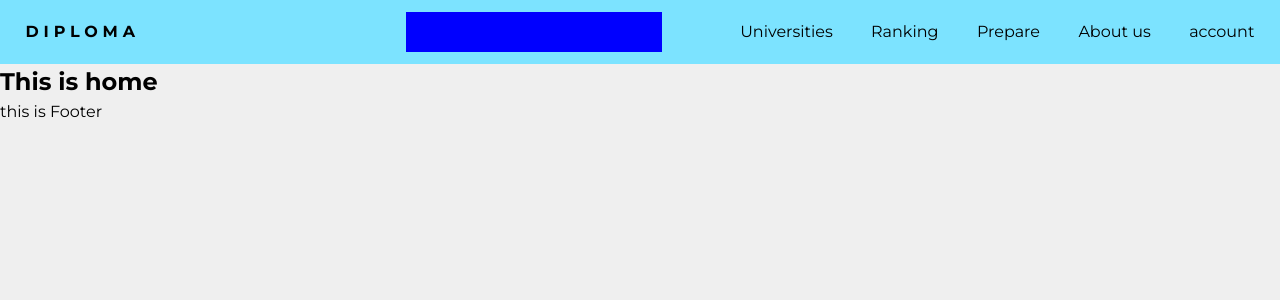
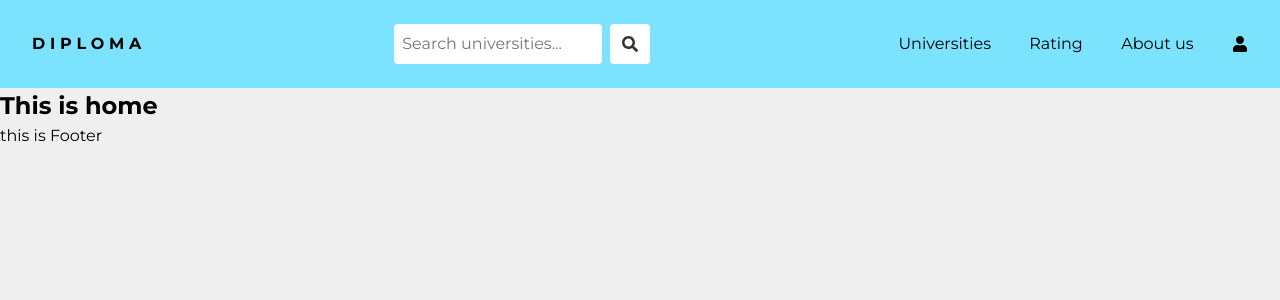
Before and after one commit to emporteme/Diploma, a Next.js app: page / in a window 1280 px wide. Shown: the top 300 px of the page. Built offline with nearby package versions, Linux system fonts and the light colour scheme.

Commit message:
adaptive header

```diff
--- a/components/Header.jsx
+++ /dev/null
@@ -1,33 +0,0 @@
-import styles from '../styles/header.module.css'
-import Link from 'next/link'
-export default function Header() {
-    return (
-        <div className={styles.nav}>
-            <Link href={'/'}>
-                <div className={styles.logo}>
-                    DIPLOMA
-                </div>
-            </Link>
-            <div className={styles.gap}>
-                <div className={styles.search}></div>
-                <div className={styles.gap}>
-                    <div className={styles.links}>
-                        <ul>
-                            <li><Link href={'/'}>Universities</Link></li>
-                            <li><Link href={'/'}>Ranking</Link></li>
-                            <li><Link href={'/'}>Prepare</Link></li>
-                            <li><Link href={'/'}>About us</Link></li>
-                        </ul>
-                    </div>
-                    <Link href={'/'}>
-                        <div className={styles.account}>
-                            account
-                        </div>
-                    </Link>
-                </div>
-            </div>
-
-
-        </div>
-    )
-}
--- /dev/null
+++ b/components/Header.tsx
@@ -0,0 +1,42 @@
+import { useState } from "react";
+import Link from "next/link";
+import { FaUser, FaBars } from "react-icons/fa";
+import SearchBar from "../components/SearchBar";
+import styles from "../styles/header.module.css";
+
+export default function Header() {
+    const [searchResults, setSearchResults] = useState<string[]>([]);
+    const handleSearch = (query: string) => {
+        // Perform search and update search results
+        setSearchResults([]);
+    };
+
+    const [showLinks, setShowLinks] = useState(false);
+
+    const toggleShowLinks = () => setShowLinks(!showLinks);
+
+    return (
+        <nav className={styles.nav}>
+            <div className={styles.logo}>DIPLOMA</div>
+            <div className={styles.search}>
+                <SearchBar onSearch={handleSearch} />
+            </div>
+            <div className={showLinks ? `${styles.links} ${styles.show}` : `${styles.links}`}>
+                <ul>
+                    <li><a href="#">Universities</a></li>
+                    <li><a href="#">Rating</a></li>
+                    <li><a href="#">About us</a></li>
+                </ul>
+                <div className={styles.account}>
+                    <FaUser />
+                </div>
+            </div>
+
+            <div className={showLinks ? `${styles.burger} ${styles.active}` : `${styles.burger}`} onClick={toggleShowLinks}>
+                <div></div>
+                <div></div>
+                <div></div>
+            </div>
+        </nav>
+    );
+}
--- a/components/MainLayout.jsx
+++ /dev/null
@@ -1,21 +0,0 @@
-import Head from "next/head"
-import Header from './Header'
-import Footer from './Footer'
-import ScrollToTop from '../components/ScrollToTop'
-export default function MainLayout({ children, title = 'Diploma | Universities in Kazakhstan' }) {
-    return (
-        <div>
-            <Head>
-                <title>{title}</title>
-            </Head>
-            <div>
-                <Header />
-                <main>
-                    {children}
-                    <ScrollToTop />
-                </main>
-                <Footer />
-            </div>
-        </div>
-    )
-}
--- /dev/null
+++ b/components/MainLayout.tsx
@@ -0,0 +1,28 @@
+import { ReactNode } from "react";
+import Head from "next/head";
+import Header from "./Header";
+import Footer from "./Footer";
+import ScrollToTop from "./ScrollToTop";
+
+interface MainLayoutProps {
+  children: ReactNode;
+  title?: string;
+}
+
+export default function MainLayout({ children, title = "Diploma | Universities in Kazakhstan" }: MainLayoutProps) {
+  return (
+    <div>
+      <Head>
+        <title>{title}</title>
+      </Head>
+      <div>
+        <Header />
+        <main>
+          {children}
+          <ScrollToTop />
+        </main>
+        <Footer />
+      </div>
+    </div>
+  );
+}
--- /dev/null
+++ b/components/SearchBar.tsx
@@ -0,0 +1,32 @@
+import { useState } from "react";
+import { FaSearch } from "react-icons/fa";
+import styles from "../styles/SearchBar.module.css";
+
+interface Props {
+  onSearch: (query: string) => void;
+}
+
+export default function SearchBar({ onSearch }: Props) {
+  const [query, setQuery] = useState("");
+
+  const handleSubmit = (event: React.FormEvent<HTMLFormElement>) => {
+    event.preventDefault();
+    onSearch(query);
+  };
+
+  return (
+    <form onSubmit={handleSubmit} className={styles.searchBar}>
+      <input
+        type="text"
+        value={query}
+        onChange={(event) => setQuery(event.target.value)}
+        placeholder="Search universities..."
+        className={styles.searchInput}
+      />
+      <button type="submit" className={styles.searchButton}>
+        <FaSearch />
+      </button>
+    </form>
+
+  );
+}
--- a/pages/index.tsx
+++ b/pages/index.tsx
@@ -1,4 +1,5 @@
 import MainLayout from '../components/MainLayout'
+
 export default function Index() {
   return (
     <MainLayout>
--- /dev/null
+++ b/styles/SearchBar.module.css
@@ -0,0 +1,45 @@
+.searchBar {
+    display: flex;
+    align-items: center;
+}
+
+.searchInput {
+    padding: 0.5rem;
+    border: none;
+    border-radius: 0.25rem;
+    font-size: 1rem;
+    margin-right: 0.5rem;
+    flex-grow: 1;
+}
+
+.searchButton {
+    background-color: #fff;
+    border: none;
+    padding: 0.75rem;
+    border-radius: 0.25rem;
+    font-size: 1rem;
+    cursor: pointer;
+    color: #333;
+    transition: background-color 0.2s ease-in-out;
+    display: flex;
+    align-items: center;
+    justify-content: center;
+}
+
+.searchButton:hover {
+    background-color: #f7f7f7;
+}
+
+/* Responsive styles */
+@media screen and (max-width: 878px) {
+
+    .searchInput {
+        width: 30vw;
+    }
+}
+
+@media screen and (max-width: 480px) {
+    .searchInput {
+        display: none;
+    }
+}
--- a/styles/globals.css
+++ b/styles/globals.css
@@ -88,7 +88,9 @@ a {
     text-decoration: none;
     color: black;
 }
-
+ul{
+    padding-inline-start: 0;
+}
 li{
     list-style-type: none;
 }
--- a/styles/header.module.css
+++ b/styles/header.module.css
@@ -1,27 +1,147 @@
-.nav{
+/* Navbar */
+.nav {
     display: flex;
     align-items: center;
     justify-content: space-between;
-    padding: 0.5vh 2vw;
+    padding: 1rem 2rem;
     background-color: #7ce3ff;
+    width: 100%;
 }
-.search{
-    width: 20vw;
-    height: 5vh;
-    background-color: blue;
+
+.logo {
+    font-weight: 700;
+    letter-spacing: 0.3rem;
 }
-.links ul{
+
+.links {
+    display: flex;
+    align-items: center;
+    justify-content: space-between;
+    gap: 3vw;
+}
+
+.links ul {
     display: flex;
     flex-direction: row;
     gap: 3vw;
 }
-.gap{
-    gap: 3vw;
+
+.gap {
     display: flex;
     align-items: center;
     justify-content: space-between;
+    gap: 3vw;
 }
-.logo{
-    font-weight: 700;
-    letter-spacing: 0.3rem;
+
+.search {
+    display: flex;
+    align-items: center;
+    justify-content: center;
 }
+
+.searchBar {
+    display: flex;
+    align-items: center;
+    justify-content: center;
+    background-color: #fff;
+    border-radius: 5px;
+    padding: 0.5rem 1rem;
+    width: 100%;
+    max-width: 30rem;
+}
+
+.searchBar input {
+    border: none;
+    outline: none;
+    width: 100%;
+}
+
+.account {
+    display: flex;
+    align-items: center;
+    justify-content: center;
+}
+
+.burger {
+    display: none;
+    cursor: pointer;
+}
+
+
+/* Responsive styles */
+@media screen and (max-width: 878px) {
+    .nav {
+        flex-wrap: wrap;
+    }
+
+    .logo {
+        margin-right: auto;
+        margin-left: 1rem;
+    }
+
+    .search {
+        margin-left: auto;
+        margin-right: 1rem;
+    }
+
+    .links {
+        position: fixed;
+        top: 5rem;
+        left: 0;
+        width: 100%;
+        height: calc(100% - 5rem);
+        background-color: #7ce3ff;
+        padding: 2rem;
+        display: none;
+        transition: all 0.3s ease-in-out;
+        z-index: 1;
+    }
+
+    .links.show {
+        display: block;
+    }
+
+    .links ul {
+        flex-direction: column;
+        gap: 2vw;
+    }
+
+    .burger {
+        display: flex;
+        align-items: center;
+        justify-content: center;
+        cursor: pointer;
+      }
+
+      .burger div {
+        width: 25px;
+        height: 3px;
+        background-color: #fff;
+        margin: 5px;
+        transition: all 0.3s ease;
+        transform-origin: 4px 0px;
+      }
+
+      .burger.active div:first-child {
+        transform: rotate(45deg) translate(5px, 5px);
+      }
+
+      .burger.active div:nth-child(2) {
+        opacity: 0;
+      }
+
+      .burger.active div:last-child {
+        transform: rotate(-45deg) translate(6px, -7px);
+      }
+
+}
+
+@media screen and (max-width: 480px) {
+    .nav {
+        padding: 1rem;
+    }
+
+    .searchBar input {
+        display: none;
+    }
+}
```
Also changed, not shown: components/Footer.tsx (renamed from components/Footer.jsx), components/ScrollToTop.tsx (renamed from components/ScrollToTop.jsx).
